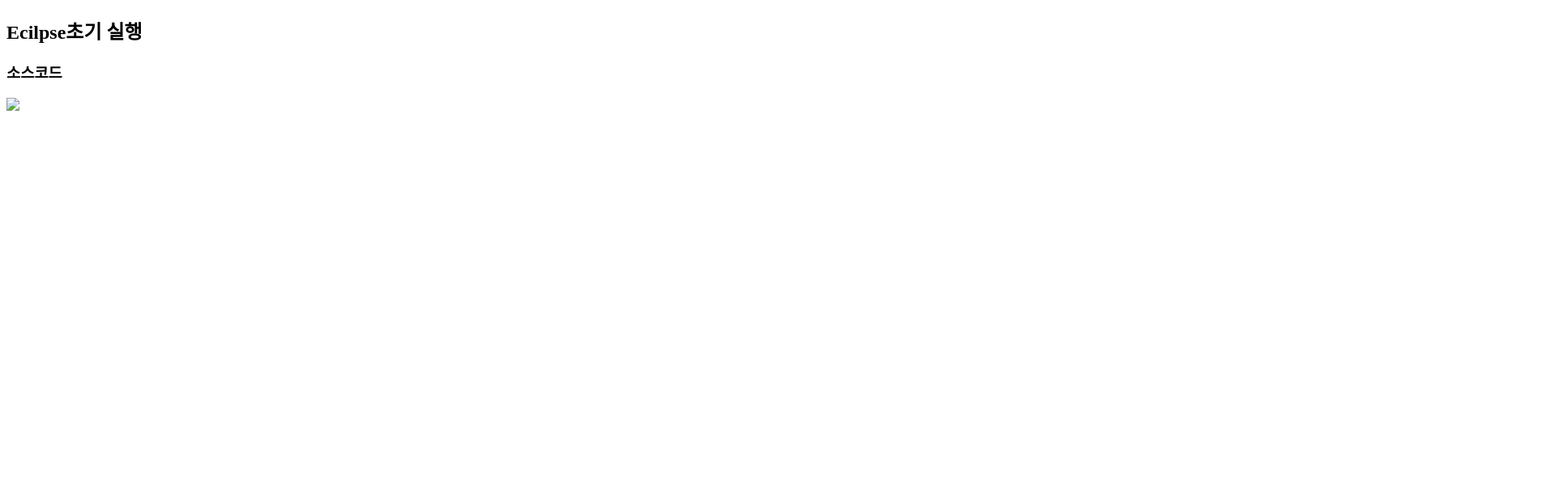
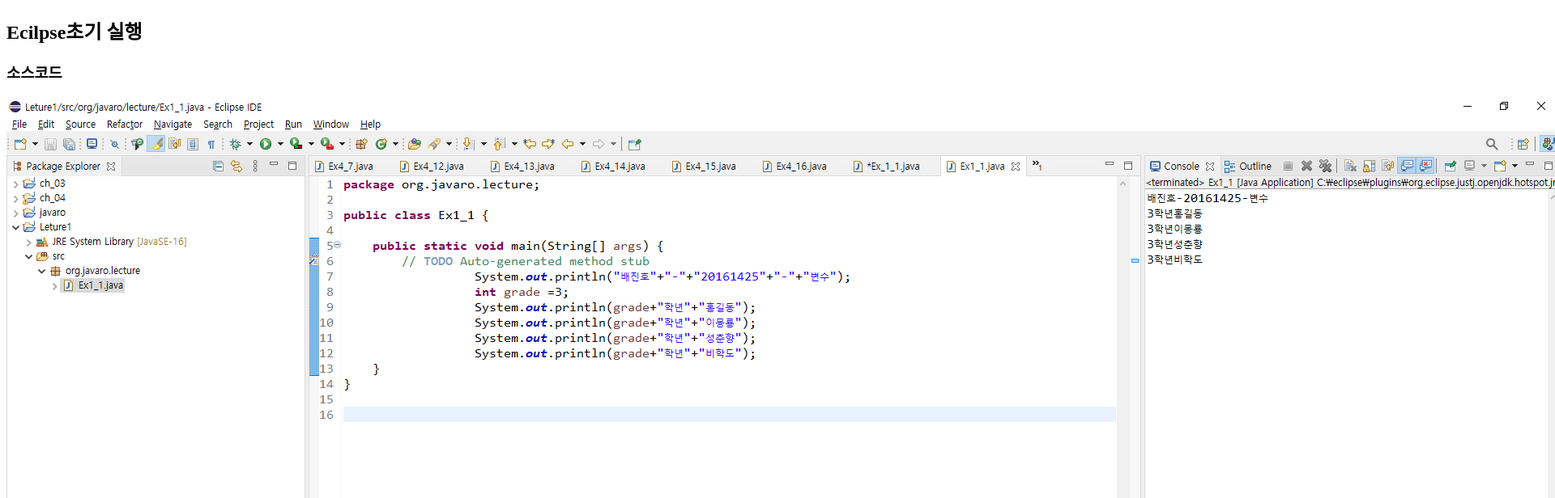
Before and after one commit to jungwoosung2/jinh0.github.io, a plain HTML site: page index.html in a window 1280 px wide. Shown: the top 616 px of the page at 81% size, 1920 px wide, since content can reach past the window. Drawn offline with Linux system fonts and the light colour scheme.

Commit message:
Update index.html

```diff
--- a/index.html
+++ b/index.html
@@ -12,6 +12,6 @@ a:hover { text-decoration:underline;}a:active {color:red; text-decoration:none;}
 <body>
 <h2>Ecilpse초기 실행 </h2>
 <h3>소스코드 </h3>
-<img src="hw1_1_1_source.jpg.jpg">  <!-- 소스코드 캡처 화면 -->
+<img src="hw1_1_1_source.jpg">  <!-- 소스코드 캡처 화면 -->
 </body>
 </html>
```
